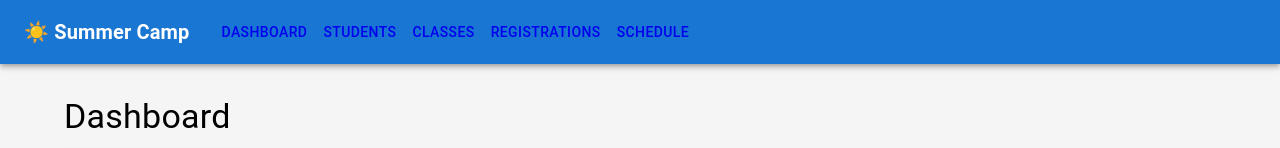
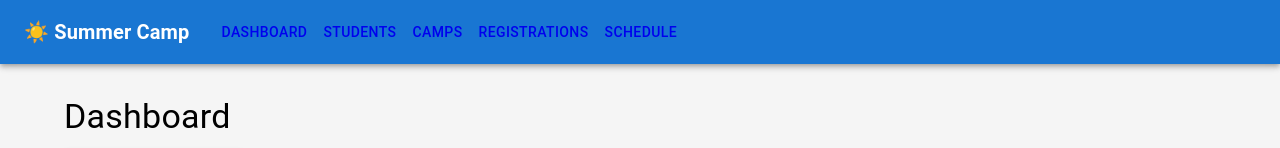
Before and after one commit to jdstapleton/summer-camp-schedules, a React (Vite) app: page / in a window 1280 px wide. Shown: the top 148 px of the page. Built offline with nearby package versions, Linux system fonts and the light colour scheme.

Commit message:
Update navigation label from Classes to Camps
Co-Authored-By: Claude Haiku 4.5 <noreply@anthropic.com>

```diff
--- a/src/components/layout/Layout.tsx
+++ b/src/components/layout/Layout.tsx
@@ -4,7 +4,7 @@ import { Link, Outlet } from '@tanstack/react-router';
 const NAV_LINKS = [
   { to: '/', label: 'Dashboard' },
   { to: '/students', label: 'Students' },
-  { to: '/classes', label: 'Classes' },
+  { to: '/classes', label: 'Camps' },
   { to: '/registrations', label: 'Registrations' },
   { to: '/schedule', label: 'Schedule' },
 ] as const;
```
